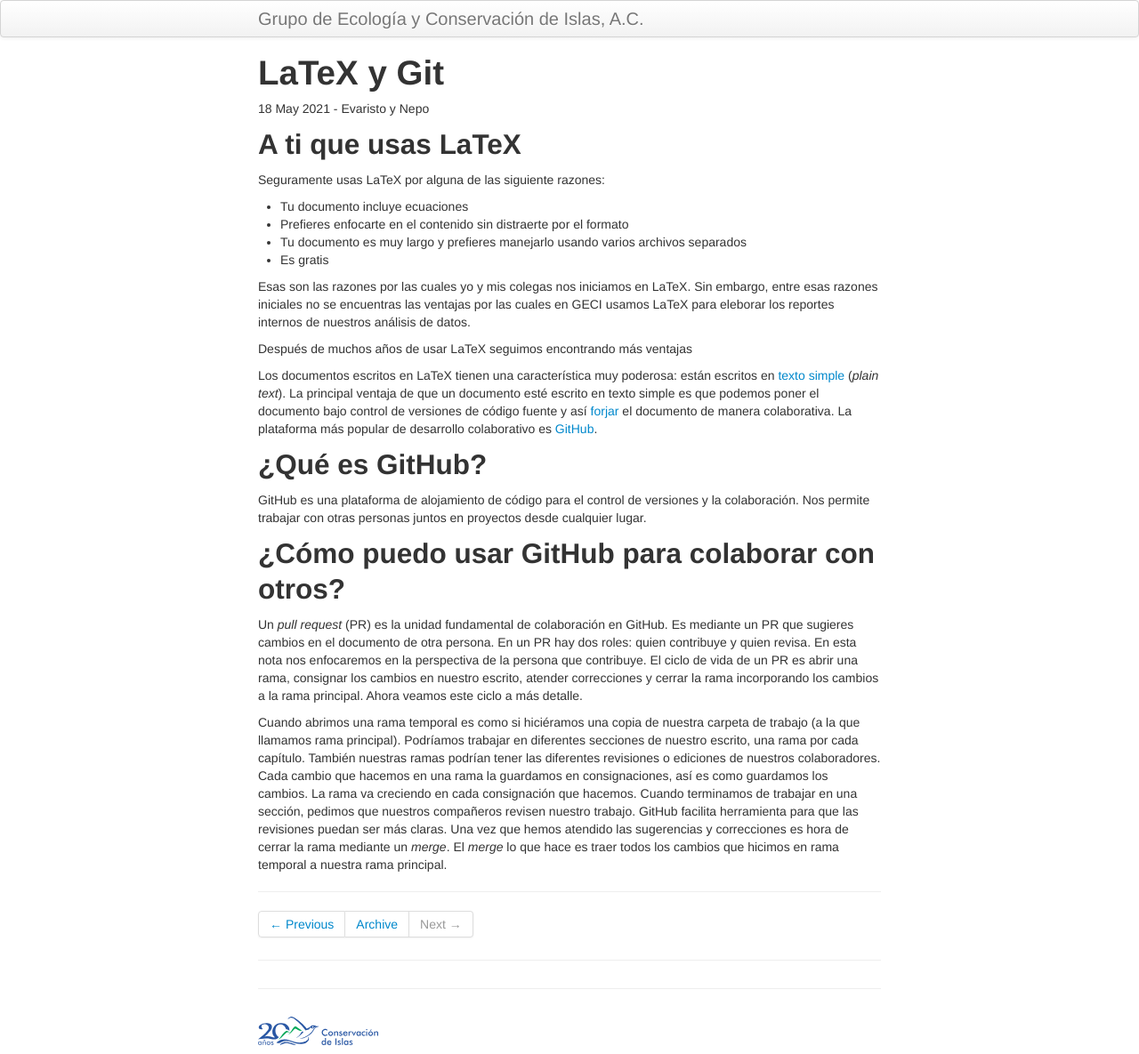
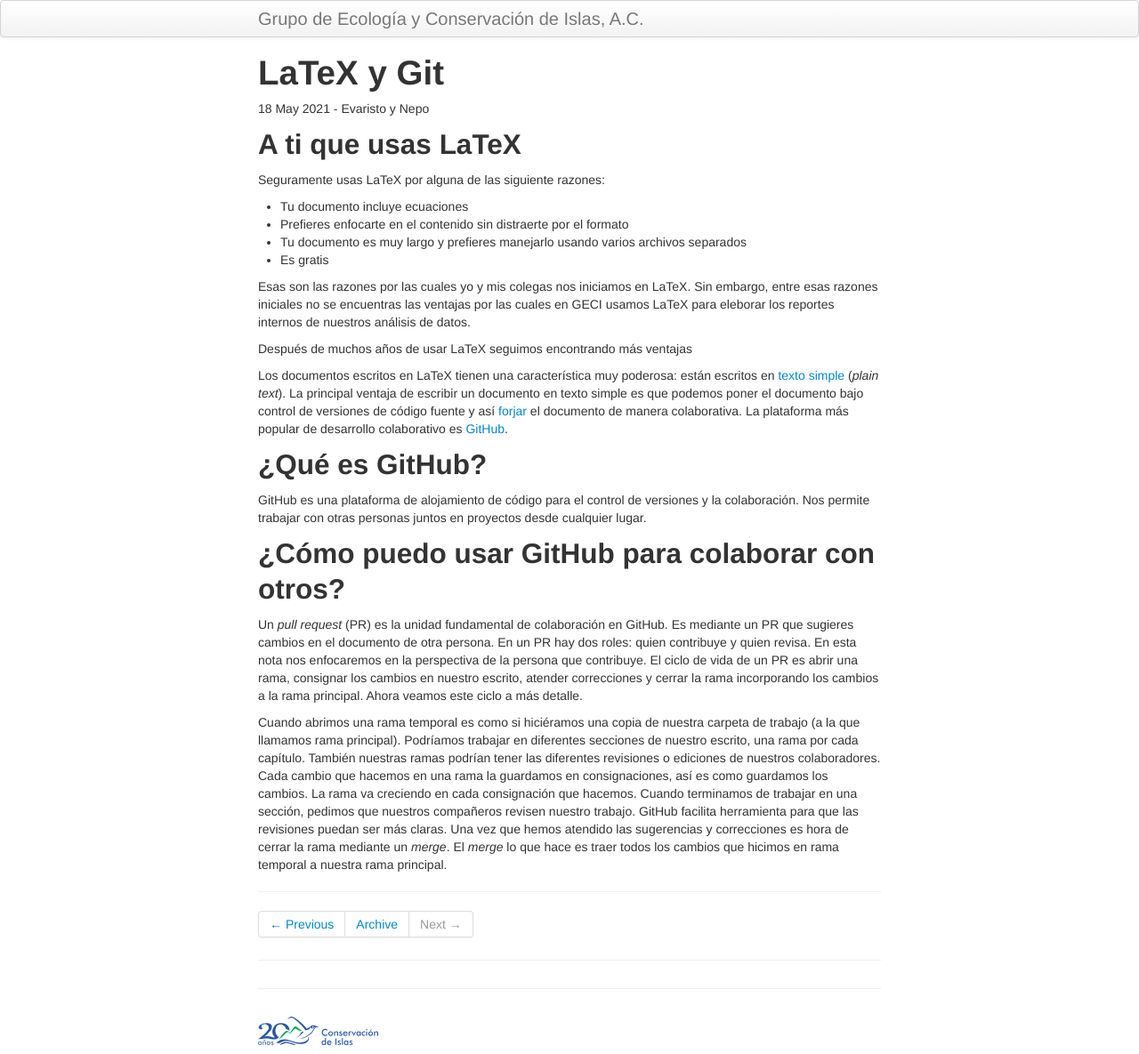
Before and after one commit to LizethMReyes/islasgeci.github.io, a Jekyll site: the page built from _posts/2021-05-18-latex_git.md, in a window 1280 px wide. Shown: the whole page at 89% size. Built offline with Jekyll 4.4.1, drawn with Linux system fonts in a browser that asks for light colours.

Commit message:
👩🏿‍💻 Change the passive voice

```diff
--- a/_posts/2021-05-18-latex_git.md
+++ b/_posts/2021-05-18-latex_git.md
@@ -20,10 +20,10 @@ para eleborar los reportes internos de nuestros análisis de datos.
 Después de muchos años de usar LaTeX seguimos encontrando más ventajas
 
 Los documentos escritos en LaTeX tienen una característica muy poderosa: están escritos en [texto
-simple](https://es.wikipedia.org/wiki/Archivo_de_texto) (_plain text_). La principal ventaja de que
-un documento esté escrito en texto simple es que podemos poner el documento bajo control de
-versiones de código fuente y así [forjar](https://es.wikipedia.org/wiki/Forja_(software)) el
-documento de manera colaborativa. La plataforma más popular de desarrollo colaborativo es
+simple](https://es.wikipedia.org/wiki/Archivo_de_texto) (_plain text_). La principal ventaja de
+escribir un documento en texto simple es que podemos poner el documento bajo control de versiones de
+código fuente y así [forjar](https://es.wikipedia.org/wiki/Forja_(software)) el documento de manera
+colaborativa. La plataforma más popular de desarrollo colaborativo es
 [GitHub](https://es.wikipedia.org/wiki/GitHub).
 
 ## ¿Qué es GitHub?
```
